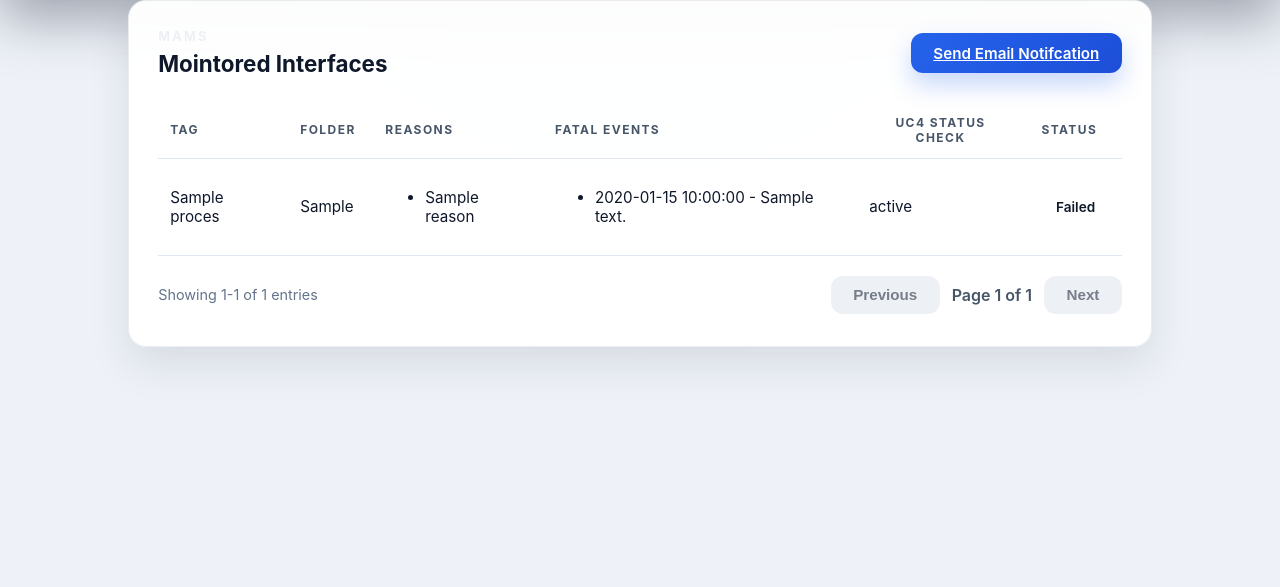
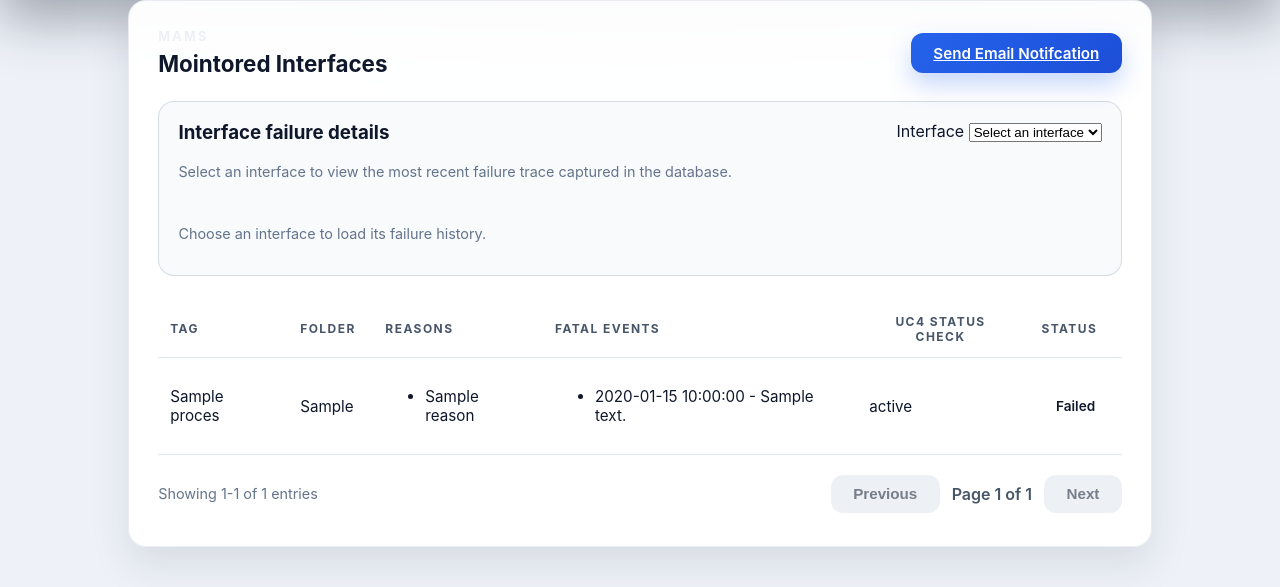
Before and after one commit to kpankaj/MonitoringTool, a Flask app: template monitoring_tool/templates/reports.html in a window 1280 px wide. Shown: the part 190-777 px from the top of the page. Before the commit the page ends 563 px from the top, so only its background shows below. Run offline with Flask 3, Linux system fonts and the light colour scheme; the template is opened without the code that fills it: most values are stand-ins (such as "Sample title", 1, 10 or a date in 2020).

Commit message:
Add failure detail lookup on reports page

```diff
--- a/monitoring_tool/app.py
+++ b/monitoring_tool/app.py
@@ -2,7 +2,7 @@ from __future__ import annotations
 
 import os
 
-from flask import Flask, redirect, render_template, request, flash, url_for
+from flask import Flask, redirect, render_template, request, flash, url_for, jsonify
 
 from monitoring_tool import db
 from monitoring_tool.services import email_service, monitoring_service, process_service, report_service
@@ -118,6 +118,15 @@ def create_app() -> Flask:
         report_rows = report_service.list_process_reports(processes)
         return render_template("reports.html", report_rows=report_rows)
 
+    @app.route("/reports/errors", methods=["GET"])
+    def report_errors():
+        tag_name = request.args.get("tag_name", "").strip()
+        if not tag_name:
+            return jsonify({"error": "tag_name is required"}), 400
+
+        fatal_events = report_service.list_fatal_events(tag_name)
+        return jsonify({"tag_name": tag_name, "fatal_events": fatal_events})
+
     @app.route("/reports/notify", methods=["GET", "POST"])
     def notify_report():
         processes = process_service.list_processes()
--- a/monitoring_tool/static/styles.css
+++ b/monitoring_tool/static/styles.css
@@ -345,6 +345,48 @@ th {
   margin-top: 0;
 }
 
+.report-card-header {
+  display: flex;
+  gap: 1.5rem;
+  justify-content: space-between;
+  align-items: flex-start;
+  flex-wrap: wrap;
+}
+
+.report-card--error-detail {
+  margin-bottom: 1.5rem;
+}
+
+.error-detail-body {
+  margin-top: 1rem;
+  display: flex;
+  flex-direction: column;
+  gap: 0.8rem;
+}
+
+.error-detail {
+  border-radius: 12px;
+  padding: 0.8rem 1rem;
+  border: 1px solid rgba(148, 163, 184, 0.4);
+  background: #fff;
+}
+
+.error-detail summary {
+  font-weight: 600;
+  cursor: pointer;
+  margin-bottom: 0.6rem;
+}
+
+.error-trace {
+  white-space: pre-wrap;
+  font-family: "Fira Mono", "SFMono-Regular", Consolas, "Liberation Mono", Menlo, monospace;
+  font-size: 0.85rem;
+  background: #f1f5f9;
+  padding: 0.8rem;
+  border-radius: 10px;
+  border: 1px solid rgba(148, 163, 184, 0.3);
+}
+
 .report-card ul {
   padding-left: 1.2rem;
 }
--- a/monitoring_tool/templates/reports.html
+++ b/monitoring_tool/templates/reports.html
@@ -9,6 +9,26 @@
       <h2>Mointored Interfaces</h2>
     </div>
     <a class="button primary" href="{{ url_for('notify_report') }}">Send Email Notifcation</a>
+  </div>
+  <div class="report-card report-card--error-detail">
+    <div class="report-card-header">
+      <div>
+        <h3>Interface failure details</h3>
+        <p class="muted">Select an interface to view the most recent failure trace captured in the database.</p>
+      </div>
+      <div class="field">
+        <label for="interfaceSelect">Interface</label>
+        <select id="interfaceSelect" data-error-select>
+          <option value="">Select an interface</option>
+          {% for process in report_rows %}
+            <option value="{{ process.tag_name }}">{{ process.tag_name }}</option>
+          {% endfor %}
+        </select>
+      </div>
+    </div>
+    <div class="error-detail-body" data-error-details>
+      <p class="muted">Choose an interface to load its failure history.</p>
+    </div>
   </div>
   {% if report_rows %}
   <div class="table-wrapper">
@@ -220,5 +240,62 @@
     updateSortIndicators();
     renderPagination();
   }
+
+  const errorSelect = document.querySelector("[data-error-select]");
+  const errorDetails = document.querySelector("[data-error-details]");
+
+  const renderErrorDetails = (fatalEvents = []) => {
+    if (!errorDetails) {
+      return;
+    }
+    errorDetails.innerHTML = "";
+
+    if (!fatalEvents.length) {
+      const emptyState = document.createElement("p");
+      emptyState.className = "muted";
+      emptyState.textContent = "No failure events recorded for this interface.";
+      errorDetails.appendChild(emptyState);
+      return;
+    }
+
+    fatalEvents.forEach((event) => {
+      const wrapper = document.createElement("details");
+      wrapper.className = "error-detail";
+      wrapper.open = true;
+
+      const summary = document.createElement("summary");
+      summary.textContent = `${event.event_time} - Failure event`;
+      wrapper.appendChild(summary);
+
+      const description = document.createElement("pre");
+      description.className = "error-trace";
+      description.textContent = event.description;
+      wrapper.appendChild(description);
+
+      errorDetails.appendChild(wrapper);
+    });
+  };
+
+  if (errorSelect && errorDetails) {
+    errorSelect.addEventListener("change", async (event) => {
+      const tagName = event.target.value;
+      if (!tagName) {
+        errorDetails.innerHTML = '<p class="muted">Choose an interface to load its failure history.</p>';
+        return;
+      }
+
+      errorDetails.innerHTML = '<p class="muted">Loading failure details...</p>';
+      try {
+        const response = await fetch(`/reports/errors?tag_name=${encodeURIComponent(tagName)}`);
+        if (!response.ok) {
+          throw new Error("Failed to load error details.");
+        }
+        const payload = await response.json();
+        renderErrorDetails(payload.fatal_events || []);
+      } catch (error) {
+        errorDetails.innerHTML = '<p class="muted">Unable to load failure details right now.</p>';
+      }
+    });
+  }
  </script>
- {% endblock %}
+{% endblock %}
```
